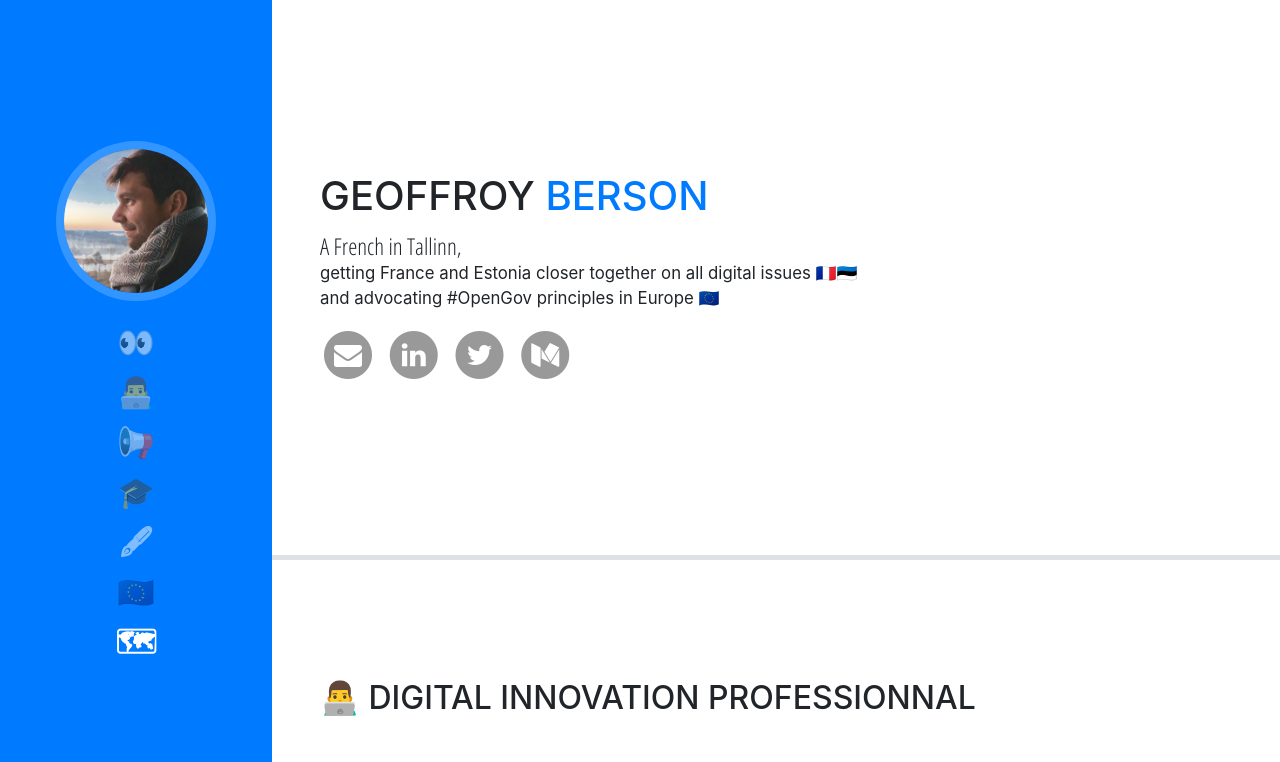
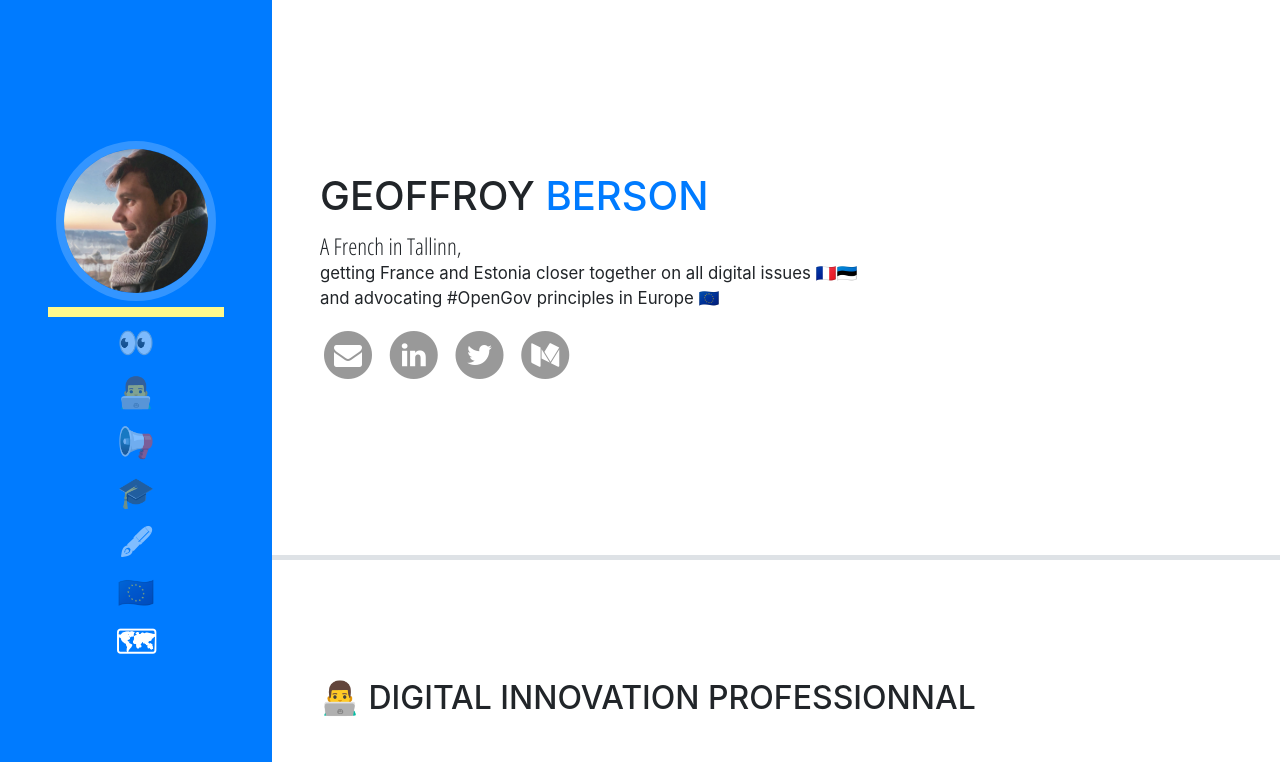
Before and after one commit to geoffrooy/homepage-2018, a website with bundled scripts: page index.html in a window 1280 px wide. In both pictures the pointer is over the link 136 px from the left and 225 px from the top of the page. Shown: the top 762 px of the page. Built offline with nearby package versions, Linux system fonts and the light colour scheme.

Commit message:
shadow hover

```diff
--- a/css/resume.css
+++ b/css/resume.css
@@ -128,8 +128,13 @@ section.resume-section {
 
 a {
   color: #BD5D38; }
-  a:hover, a:focus, a:active {
+  a:focus, a:active {
     color: #824027; }
+  a:hover {
+    color: #BD5D38;
+    text-decoration:none;
+    box-shadow: inset 0 -10px 0 rgba(255, 249, 140, 1);
+  }
 
   footer {
     font-size: 12px;
```
